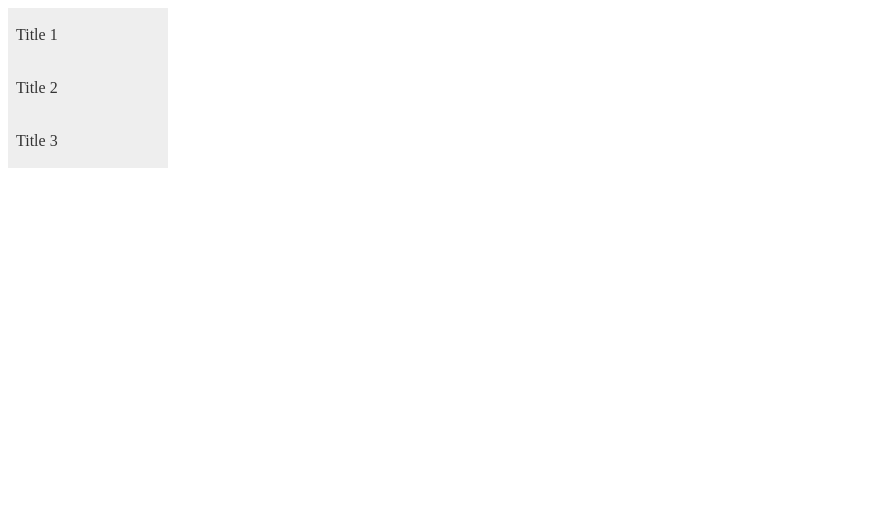
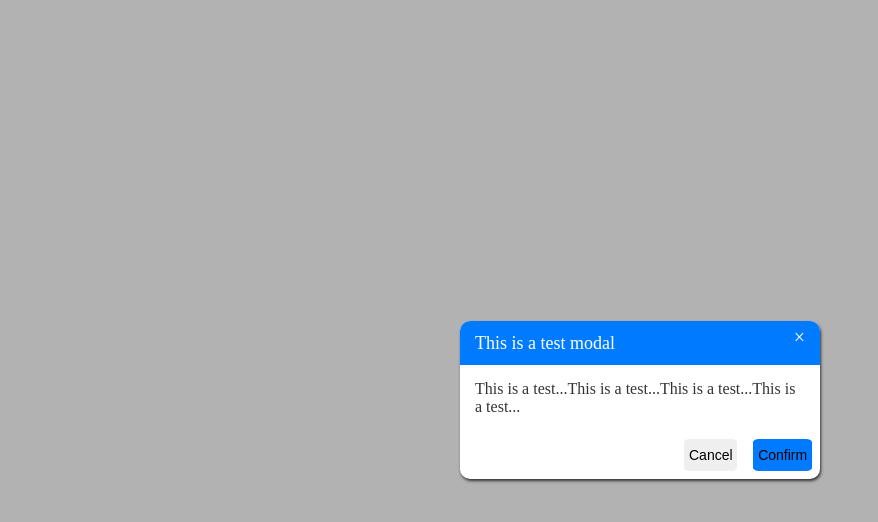
Before and after one commit to Zhouhao-Rui/Vue_common_tool, a Vue app in the folder UIComponents/: page / in a window 1280 px wide. Shown: the top 522 px of the page, without its empty margins (0-878 px from the left). Built offline with nearby package versions, Linux system fonts and the light colour scheme.

Commit message:
Add modal box

```diff
--- a/UIComponents/index.html
+++ b/UIComponents/index.html
@@ -7,6 +7,12 @@
   <link rel="stylesheet" href="https://cdn.jsdelivr.net/npm/bootstrap-icons@1.10.2/font/bootstrap-icons.css">
   <meta name="viewport" content="width=device-width, initial-scale=1.0" />
   <title>Vite + Vue</title>
+  <style>
+    * {
+      margin: 0;
+      padding: 0;
+    }
+  </style>
 </head>
 
 <body>
--- a/UIComponents/packages/CarouselView/director.vue
+++ b/UIComponents/packages/CarouselView/director.vue
@@ -43,7 +43,7 @@ const handleClick = (direction) => {
 };
 </script>
 
-<style>
+<style scoped>
 .btns {
   width: 100%;
   display: flex;
--- /dev/null
+++ b/UIComponents/packages/ModalView/Modal.vue
@@ -0,0 +1,198 @@
+<template>
+  <div class="modal-mask" v-show="modalShow"></div>
+  <div class="modal-wrapper" v-show="modalShow">
+    <header
+      class="modal-header"
+      :style="{
+        color: props.fontcolor,
+        backgroundColor: props.primarycolor,
+      }"
+    >
+      <h1>{{ props.title }}</h1>
+      <a
+        href="javascript:;"
+        :style="{
+          color: props.fontcolor,
+        }"
+        @click="handleCancelClick"
+        >&times;</a
+      >
+    </header>
+    <article class="content">
+      <p
+        :style="{
+          color: props.contentTextColor,
+        }"
+      >
+        {{ props.contentText }}
+      </p>
+    </article>
+    <div class="btn-groups" v-if="btnGroupShow">
+      <button class="btn btn-confirm" @click="handleConfirmClick">
+        {{ props.confirmText }}
+      </button>
+      <button class="btn btn-cancel" @click="handleCancelClick">
+        {{ props.cancelText }}
+      </button>
+    </div>
+  </div>
+</template>
+
+<script setup>
+import { ref } from "@vue/reactivity";
+
+const props = defineProps({
+  show: {
+    type: Boolean,
+    default: false,
+  },
+  width: {
+    type: Number,
+    default: 360,
+  },
+  borderRadius: {
+    type: Number,
+    default: 10,
+  },
+  primarycolor: {
+    type: String,
+    default: "#007bff",
+  },
+  title: {
+    type: String,
+    default: "Hello Wolrd",
+  },
+  fontcolor: {
+    type: String,
+    default: "#333",
+  },
+  contentText: {
+    type: String,
+    default: "Hello wolrd....",
+  },
+  contentTextColor: {
+    type: String,
+    default: "#fff",
+  },
+  position: {
+    type: String,
+    default: "top",
+  },
+  btnGroupShow: {
+    type: Boolean,
+    default: true,
+  },
+  confirmText: {
+    type: String,
+    default: "confirm",
+  },
+  cancelText: {
+    type: String,
+    default: "cancel",
+  },
+});
+
+let width = ref(props.width + "px");
+let borderRadius = ref(props.borderRadius + "px");
+let top = ref("50px");
+let translateY = ref("0px");
+let btnColor = ref(props.primarycolor);
+props.position === "center" ? (top.value = "50%") : _;
+props.position === "center" ? (translateY.value = "-50%") : _;
+
+let modalShow = ref(props.show);
+
+const emits = defineEmits(["confirm", "cancel"]);
+
+const handleConfirmClick = () => {
+  modalShow.value = false;
+  emits("confirm");
+};
+
+const handleCancelClick = () => {
+  modalShow.value = false;
+  emits("cancel");
+};
+</script>
+
+<style scoped>
+.modal-mask {
+  position: fixed;
+  top: 0;
+  left: 0;
+  width: 100%;
+  height: 100%;
+  background-color: rgba(0, 0, 0, 0.3);
+  /* z-index: 1; */
+}
+
+.modal-wrapper {
+  position: fixed;
+  width: v-bind(width);
+  left: 50%;
+  overflow: hidden;
+  background-color: #fff;
+  box-shadow: 1px 2px 3px #333;
+  border-radius: v-bind(borderRadius);
+  position: absolute;
+  transform: translateX(-50%) translateY(v-bind(translateY));
+  top: v-bind(top);
+  /* z-index: 999; */
+}
+
+.modal-wrapper a {
+  text-decoration: none;
+  outline: none;
+  color: #333;
+}
+
+h1,
+p {
+  font-weight: normal;
+  margin: 0;
+}
+
+.button-groups {
+  width: 100%;
+}
+
+.btn {
+  outline: none;
+  border: 0;
+  border-radius: 10%;
+  min-width: 2rem;
+  min-height: 2rem;
+  font-size: 14px;
+  margin: 0.5rem;
+  padding: 0.3rem;
+  float: right;
+  cursor: pointer;
+}
+
+.btn-confirm {
+  background-color: v-bind(btnColor);
+}
+
+header {
+  height: 44px;
+  padding: 0 15px;
+  box-sizing: border-box;
+}
+
+header h1 {
+  display: inline-block;
+  font-size: 18px;
+  line-height: 44px;
+}
+
+header a {
+  float: right;
+  font-size: 20px;
+  margin-top: 5px;
+}
+
+.content {
+  padding: 15px;
+  box-sizing: border-box;
+}
+</style>
--- a/UIComponents/packages/index.js
+++ b/UIComponents/packages/index.js
@@ -3,7 +3,8 @@ import Carousel from './CarouselView/Carousel'
 import ViewItem from './CarouselView/item'
 import Magnifier from './MagnifierView/Magnifier'
 import Rate from './RateView/Rate';
-import Tree from './TreeView/Tree'
+import Tree from './TreeView/Tree';
+import Modal from './ModalView/Modal';
 
 const components = {
   'transfer': Tranfer,
@@ -11,7 +12,8 @@ const components = {
   'viewItem': ViewItem,
   'magnifier': Magnifier,
   'rate': Rate,
-  'tree': Tree
+  'tree': Tree,
+  'modal': Modal
 }
 
 // global
--- a/UIComponents/src/App.vue
+++ b/UIComponents/src/App.vue
@@ -30,7 +30,24 @@
     <rate :num="num" :size="5" @getStarNum="getStarNum" format="lg" />
   </div> -->
 
-  <tree :data="mock_data_tree" />
+  <!-- <tree :data="mock_data_tree" /> -->
+
+  <modal
+    :show="true"
+    :width="360"
+    :borderRadius="10"
+    primarycolor="#007bff"
+    title="This is a test modal"
+    fontcolor="#fff"
+    contentText="This is a test...This is a test...This is a test...This is a test..."
+    contentTextColor="#333"
+    position="center"
+    :btnGroupShow="true"
+    confirmText="Confirm"
+    cancelText="Cancel"
+    @confirm="modalConfirm"
+    @cancel="modalClose"
+  />
 </template>
 
 <script setup>
@@ -70,7 +87,15 @@ import { ref } from "@vue/reactivity";
 //   // TODO side effect
 // };
 
-import { mock_data_tree } from "./mock";
+// import { mock_data_tree } from "./mock";
+
+const modalConfirm = () => {
+  console.log("confirm");
+};
+
+const modalClose = () => {
+  console.log("cancel");
+};
 </script>
 
 <style scoped>
```
Also changed, not shown: UIComponents/packages/ModalView/index.js (added, +7 -0 lines), 1 other file (tests, documents, lock files or other folders).
